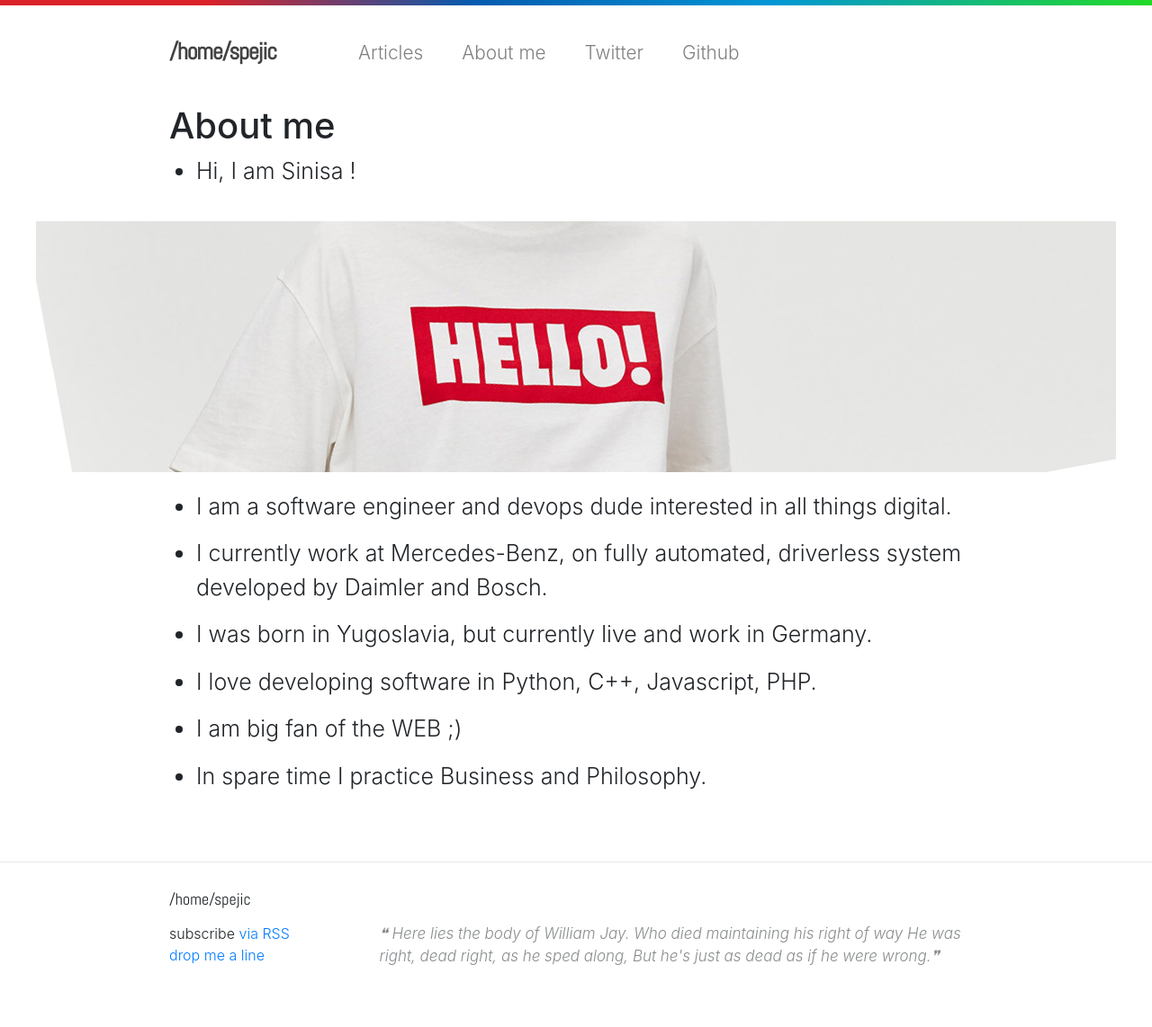
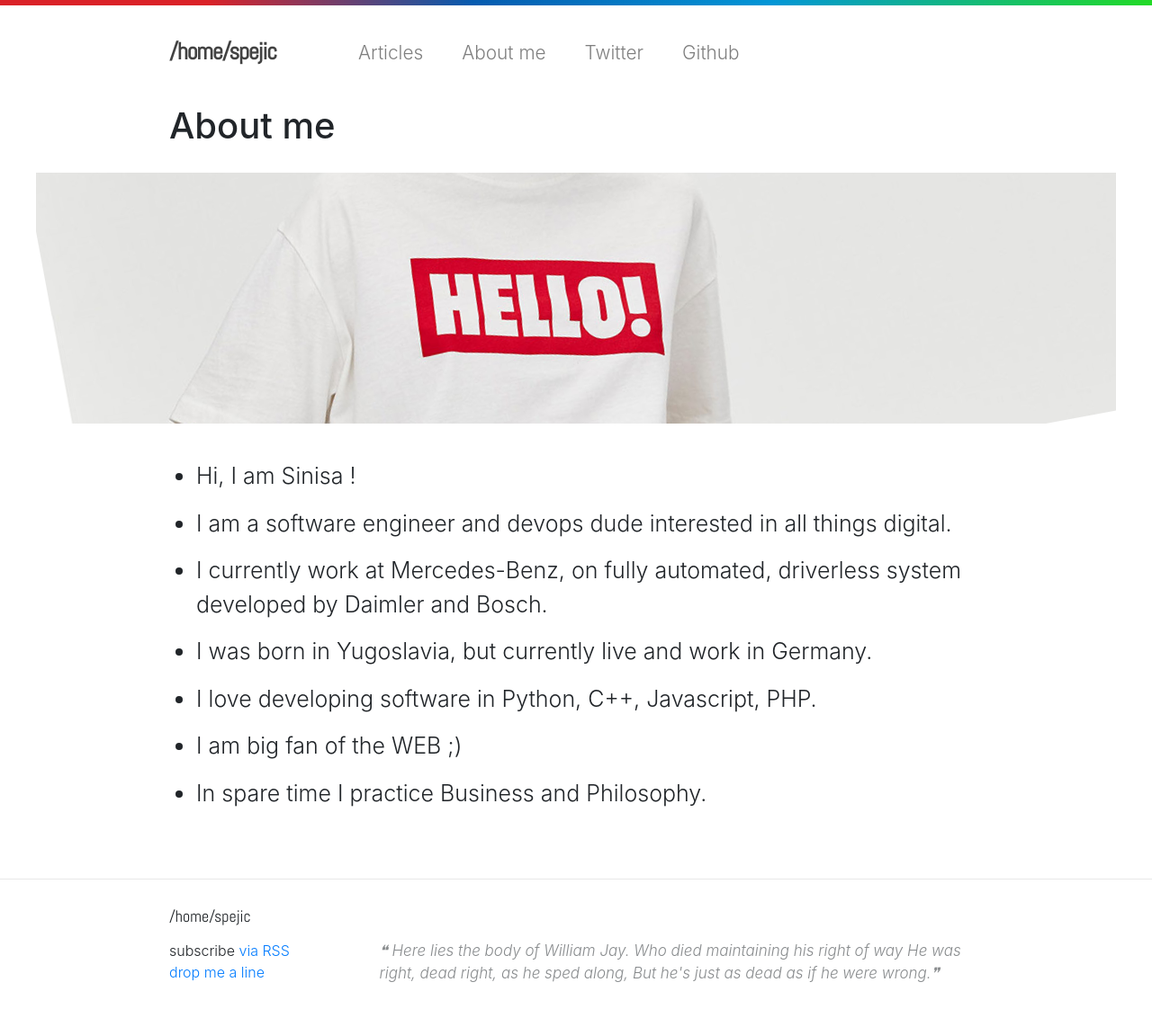
Before and after one commit to spejic88/spejic88.github.io, a Jekyll site: the page built from about.md, in a window 1280 px wide. Shown: the whole page at 90% size. Built offline with Jekyll 4.4.1, drawn with Linux system fonts in a browser that asks for light colours; some web fonts are replaced.

Commit message:
update #3

```diff
--- a/_sass/_layout.scss
+++ b/_sass/_layout.scss
@@ -137,7 +137,7 @@ figure {
 
         img {
             display: block;
-            margin: 20px auto;
+            margin: 20px auto 40px;
         }
     }
 }
--- a/about.md
+++ b/about.md
@@ -3,18 +3,6 @@ layout: page
 title: About me
 permalink: /about/
 ---
-
-
-<div class="wrapper">
-  <div class="row">
-    <div class="col-md-12">
-      <ul class="about-me-list">
-        <li>Hi, I am Sinisa !</li>
-      </ul>
-    </div>
-  </div>
-</div>
-
 
 
 <div class="container-fluid">
```
Also changed, not shown: other parts of about.md (+2 -0 lines).
